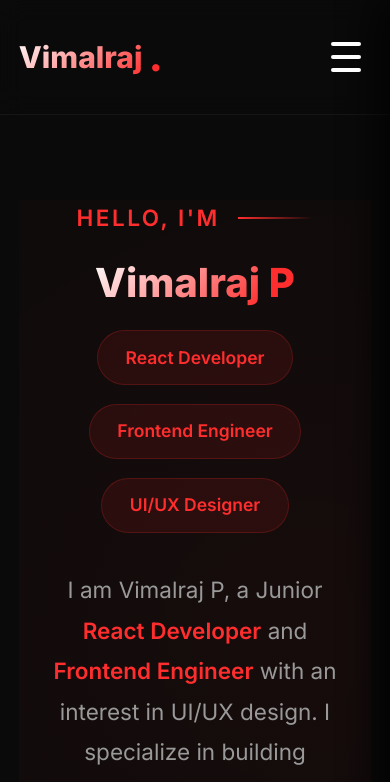
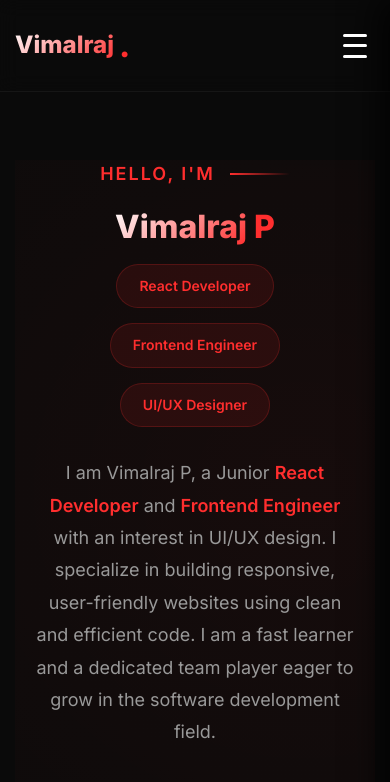
Before and after one commit to vimalrajv0j6/portfolio, a React (Create React App) app: page / in a window 390 px wide. Shown: the top 782 px of the page. Built offline with nearby package versions, Linux system fonts and the light colour scheme.

Commit message:
Fix mobile alignment zoom issue

```diff
--- a/src/App.css
+++ b/src/App.css
@@ -313,6 +313,10 @@ body {
 
 /* Responsive */
 @media (max-width: 1024px) {
+  body {
+    zoom: 1;
+  }
+
   .section-title {
     font-size: 48px;
   }
```
